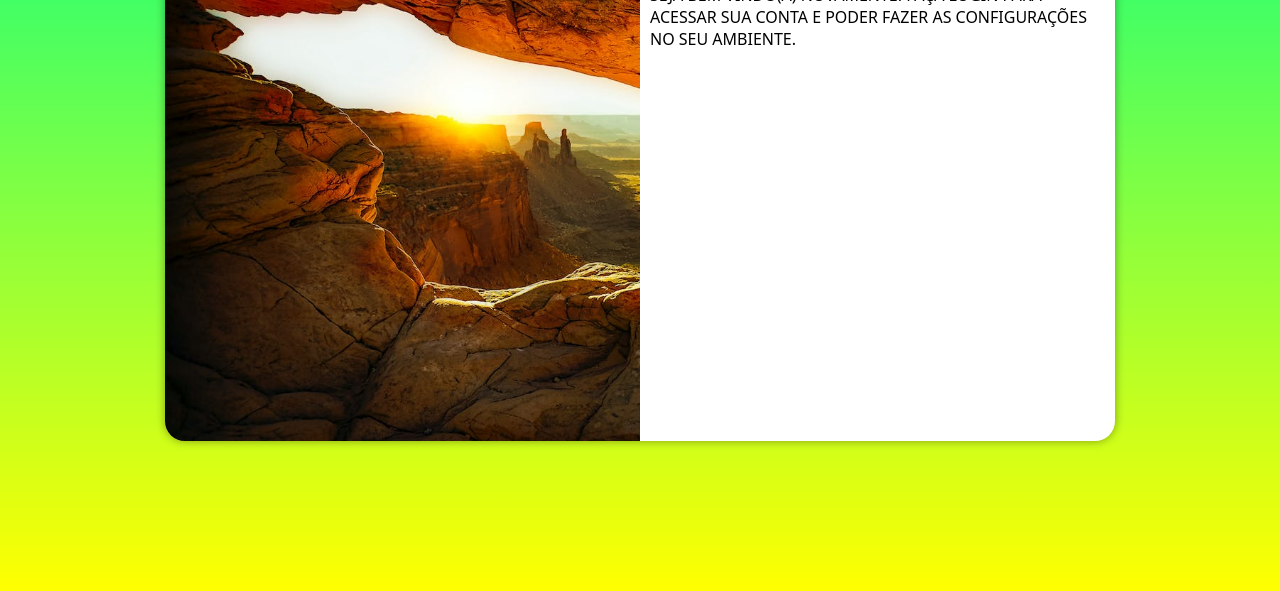
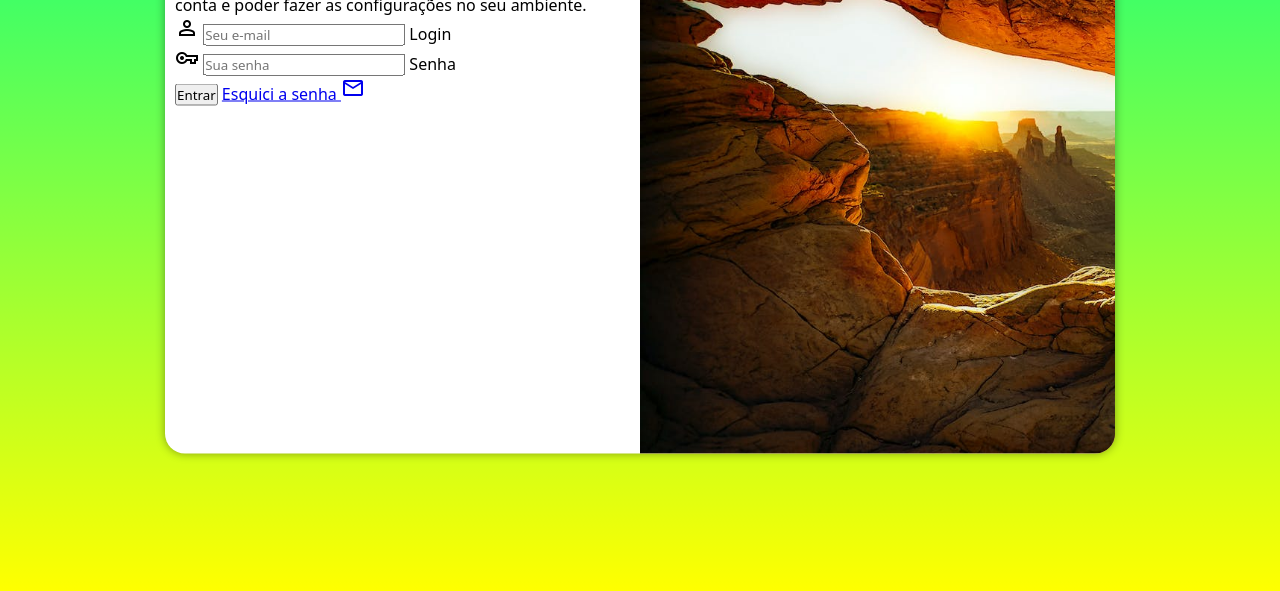
Before and after one commit to nicorreia/projeto-login, a plain HTML site: page index.html in a window 1280 px wide. Shown: the part 209-800 px from the top of the page. Drawn offline with nearby package versions, Linux system fonts and the light colour scheme.

Commit message:
adicionei o formulário

```diff
--- a/estilo/media-query.css
+++ b/estilo/media-query.css
@@ -18,7 +18,7 @@
 
     section#login > div#formulario {
         float: right;
-        width: 70%;
+        width: 60%;
     }
 }
 
@@ -32,13 +32,15 @@
     }
 
     section#login > div#imagem {
-        float: left;
+        float: right;
         width: 50%;
         height: 100%;
     }
 
     section#login > div#formulario {
-        float: right;
+        float: left;
         width: 50%;
     }
+
+
 }
--- a/estilos/style.css
+++ b/estilos/style.css
@@ -29,8 +29,8 @@ section#login {
     overflow: hidden;
 
     background-color: white;
-    width: 250px;
-    height: 500px;
+    width: 290px;
+    height: 525px;
     border-radius: 20px;
     box-shadow: 0px 0px 10px rgba(0, 0, 0, 0.389);
 
@@ -50,3 +50,12 @@ section#login > div#formulario {
     padding: 10px;
 
 }
+
+div#fomulario > h1 {
+    text-align: center;
+    margin-bottom: 10px;
+}
+
+div#fomulario > p {
+    font-size: 0.8em;
+}
--- a/index.html
+++ b/index.html
@@ -4,6 +4,7 @@
     <meta charset="UTF-8">
     <meta name="viewport" content="width=device-width, initial-scale=1.0">
     <title>Login</title>
+    <link rel="stylesheet" href="https://fonts.googleapis.com/css2?family=Material+Symbols+Outlined:opsz,wght,FILL,GRAD@20..48,100..700,0..1,-50..200" />
     <link rel="stylesheet" href="estilos/style.css">
     <link rel="stylesheet" href="estilo/media-query.css">
 </head>
@@ -16,10 +17,24 @@
             </div>
             <div id="formulario">
                 <h1>Login</h1>
-                <p>SEJA BEM VINDO(A) NOVAMENTE. FAÇA LOGIN PARA ACESSAR SUA CONTA
-                    E PODER FAZER AS CONFIGURAÇÕES NO SEU AMBIENTE.
-                    <form action="login.php" method="post">
-
+                <p>Seja bem vindo(a) novamente. Faça login para acessar sua conta e poder fazer as configurações no seu ambiente.
+                    <form action="login.php" method="post" autocomplete="on">
+                        <div class="campo">
+                            <span class="material-symbols-outlined">person</span>
+                            <input type="email" name="login" id="ilogin" placeholder="Seu e-mail"
+                             autocomplete="email" required maxlength="30" >
+                            <label for="ilogin">Login</label>
+                        </div>
+                        <div class="campo">
+                            <span class="material-symbols-outlined">vpn_key</span>
+                            <input type="password" name="Senha" id="isenha" placeholder="Sua senha"
+                             autocomplete="current-password" required minlength="8" maxlength="20" >
+                            <label for="isenha">Senha</label>
+                        </div>
+                        <input type="submit" value="Entrar">
+                        <a href="esquici.html">
+                            Esquici a senha <span class="material-symbols-outlined">mail</span>
+                        </a>
                     </form>
                 </p>
             </div>
```
